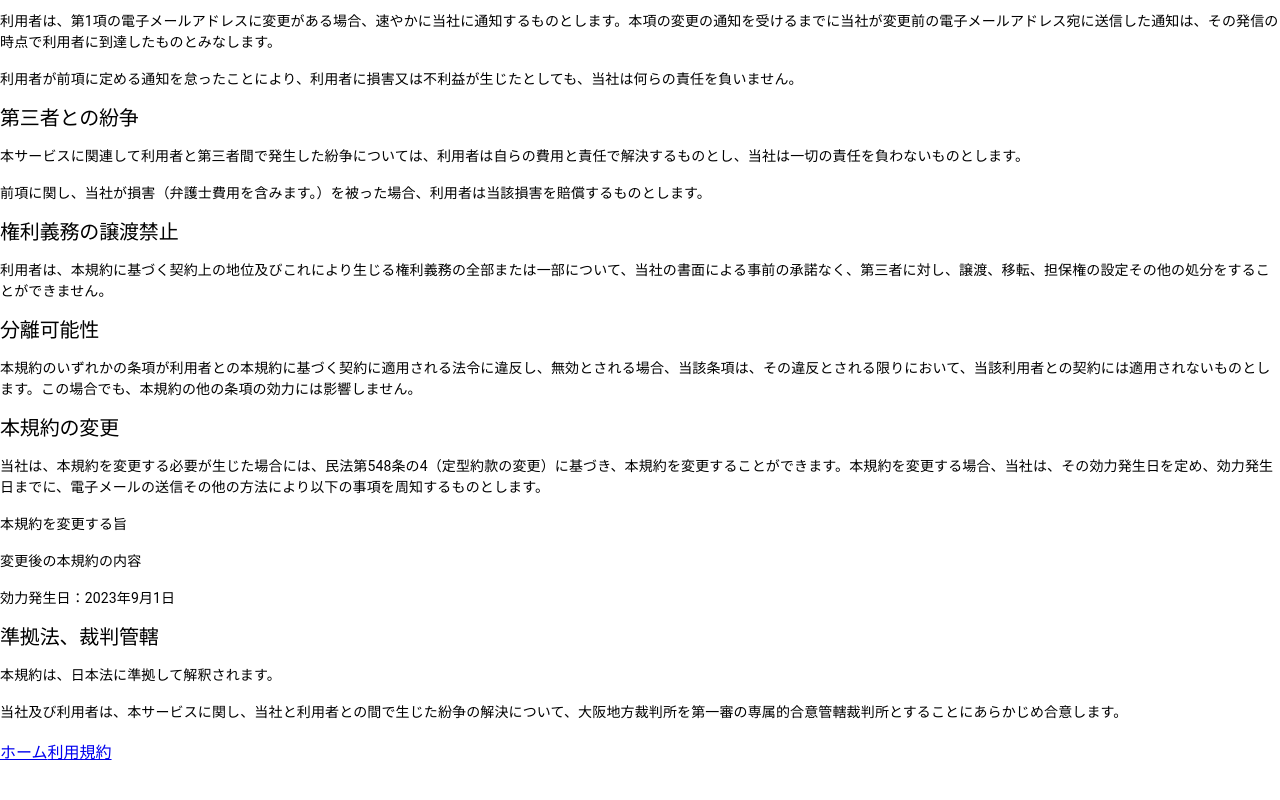
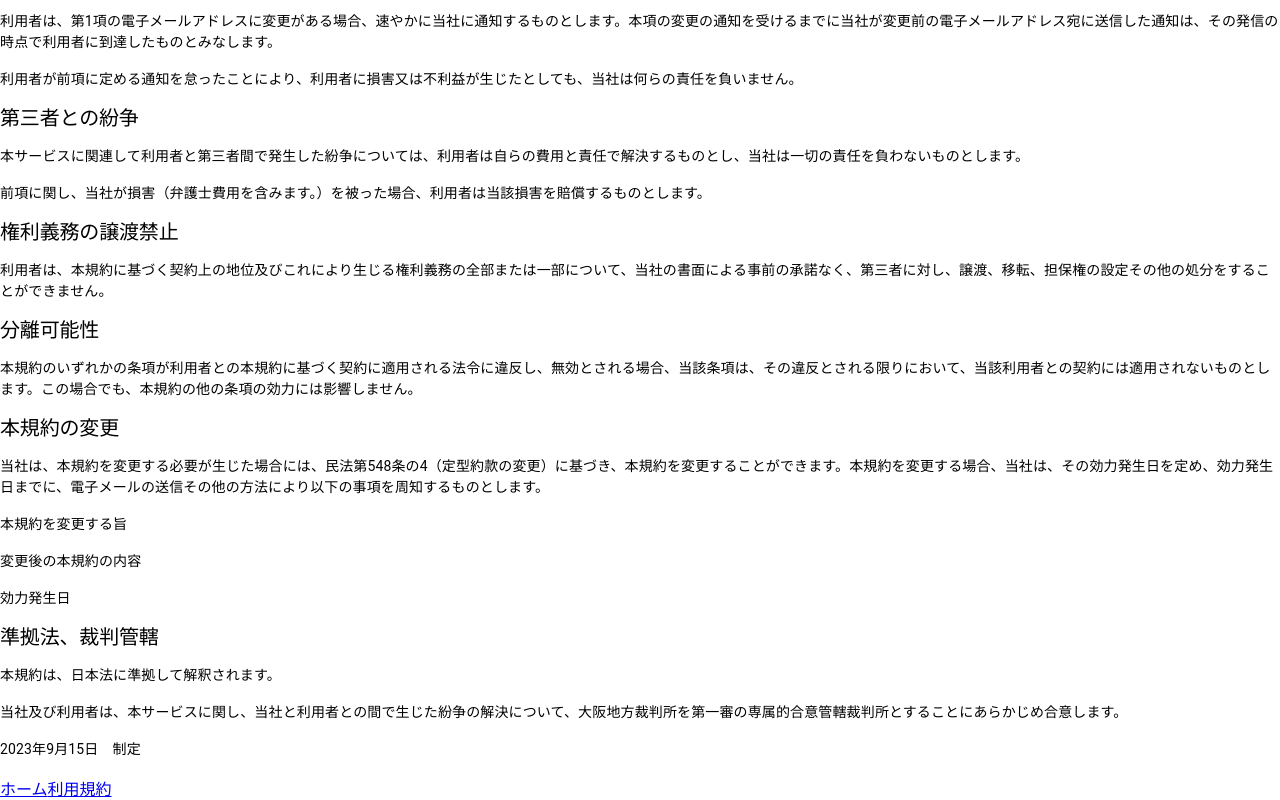
Before and after one commit to chika-create/onigiri-calc, a React (Create React App) app: page /term in a window 1280 px wide. Shown: the part 2650-3450 px from the top of the page. Before the commit the page ends 3413 px from the top, so only its background shows below. Built offline with nearby package versions, Linux system fonts and the light colour scheme.

Commit message:
upddate: おかしな文章の修正と制定日を追加

```diff
--- a/src/components/pages/Term.tsx
+++ b/src/components/pages/Term.tsx
@@ -183,13 +183,15 @@ function Term() {
       </Text>
       <Text>本規約を変更する旨</Text>
       <Text>変更後の本規約の内容</Text>
-      <Text>効力発生日：2023年9月1日</Text>
+      <Text>効力発生日</Text>
 
       <TitleH2>準拠法、裁判管轄</TitleH2>
       <Text>本規約は、日本法に準拠して解釈されます。</Text>
       <Text>
         当社及び利用者は、本サービスに関し、当社と利用者との間で生じた紛争の解決について、大阪地方裁判所を第一審の専属的合意管轄裁判所とすることにあらかじめ合意します。
       </Text>
+
+      <Text>2023年9月15日　制定</Text>
     </Box>
   );
 }
```
